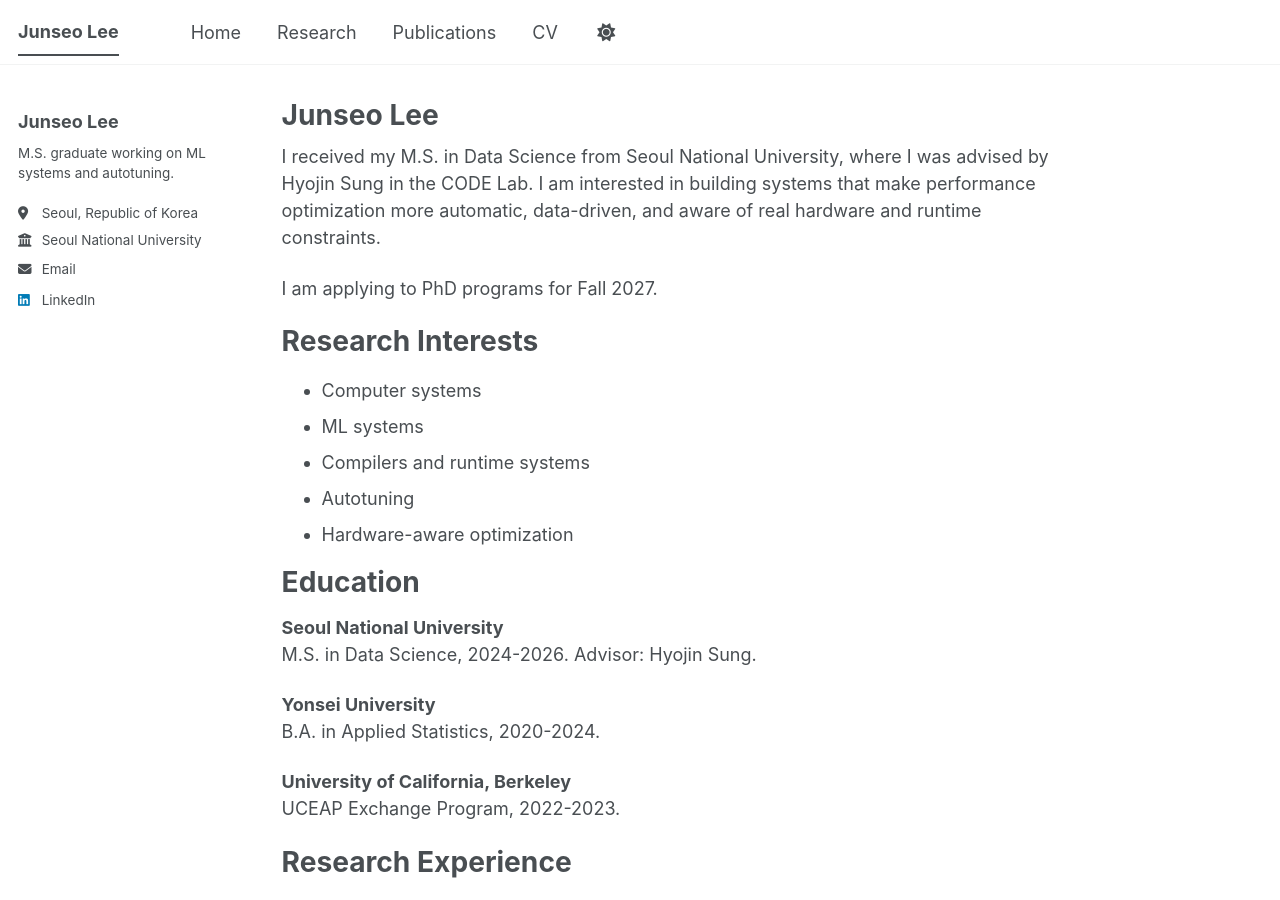
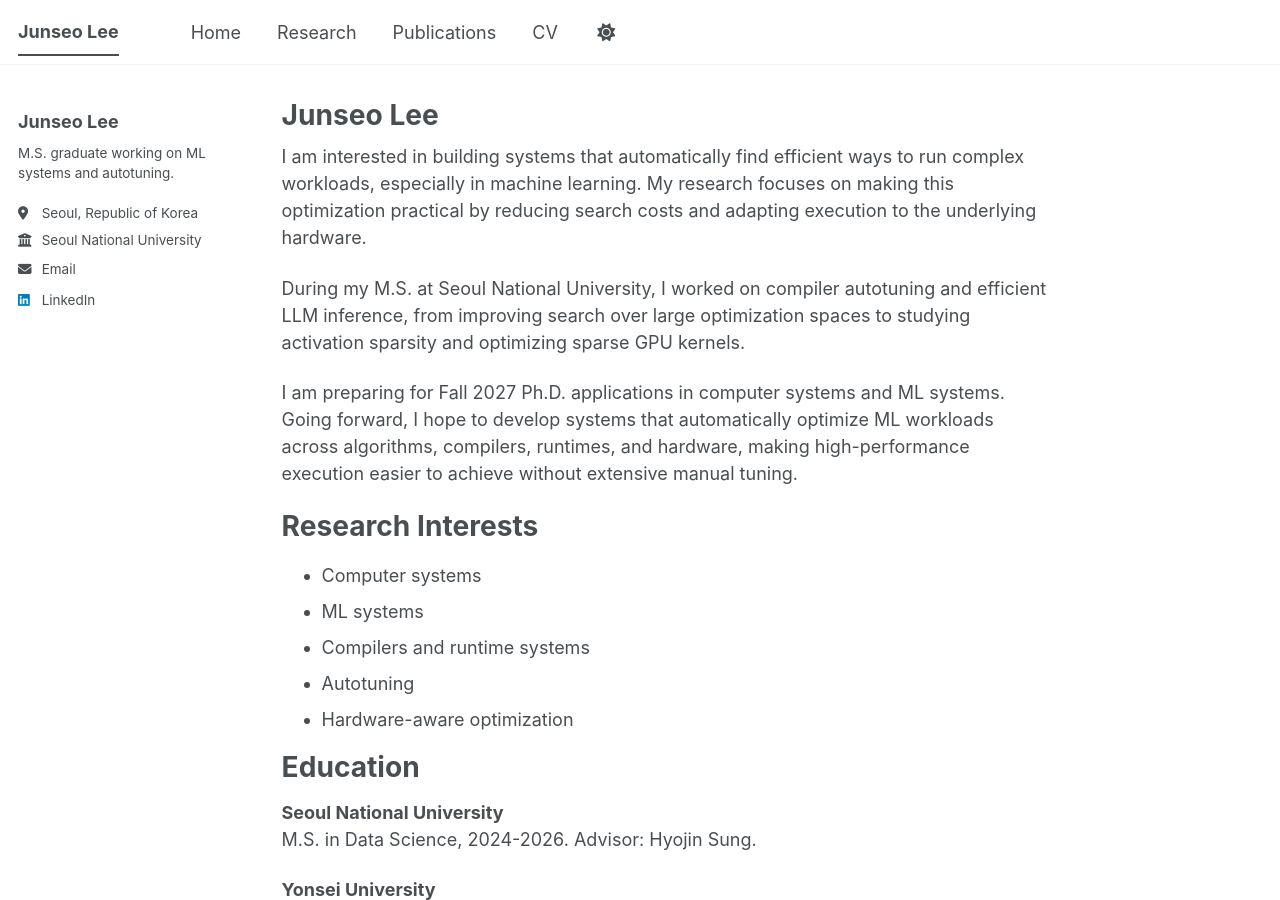
Before and after one commit to jseool/jseool.github.io, a Jekyll site: the page built from _pages/about.md, in a window 1280 px wide and 900 px high. Built offline with Jekyll 4.4.1, drawn with Linux system fonts in a browser that asks for light colours; a style sheet for code colours, icons or effects is not loaded.

Commit message:
Refocus home introduction on research goals

```diff
--- a/_pages/about.md
+++ b/_pages/about.md
@@ -7,9 +7,11 @@ redirect_from:
   - /about.html
 ---
 
-I received my M.S. in Data Science from Seoul National University, where I was advised by Hyojin Sung in the CODE Lab. I am interested in building systems that make performance optimization more automatic, data-driven, and aware of real hardware and runtime constraints.
+I am interested in building systems that automatically find efficient ways to run complex workloads, especially in machine learning. My research focuses on making this optimization practical by reducing search costs and adapting execution to the underlying hardware.
 
-I am applying to PhD programs for Fall 2027.
+During my M.S. at Seoul National University, I worked on compiler autotuning and efficient LLM inference, from improving search over large optimization spaces to studying activation sparsity and optimizing sparse GPU kernels.
+
+I am preparing for Fall 2027 Ph.D. applications in computer systems and ML systems. Going forward, I hope to develop systems that automatically optimize ML workloads across algorithms, compilers, runtimes, and hardware, making high-performance execution easier to achieve without extensive manual tuning.
 
 Research Interests
 ======
```
